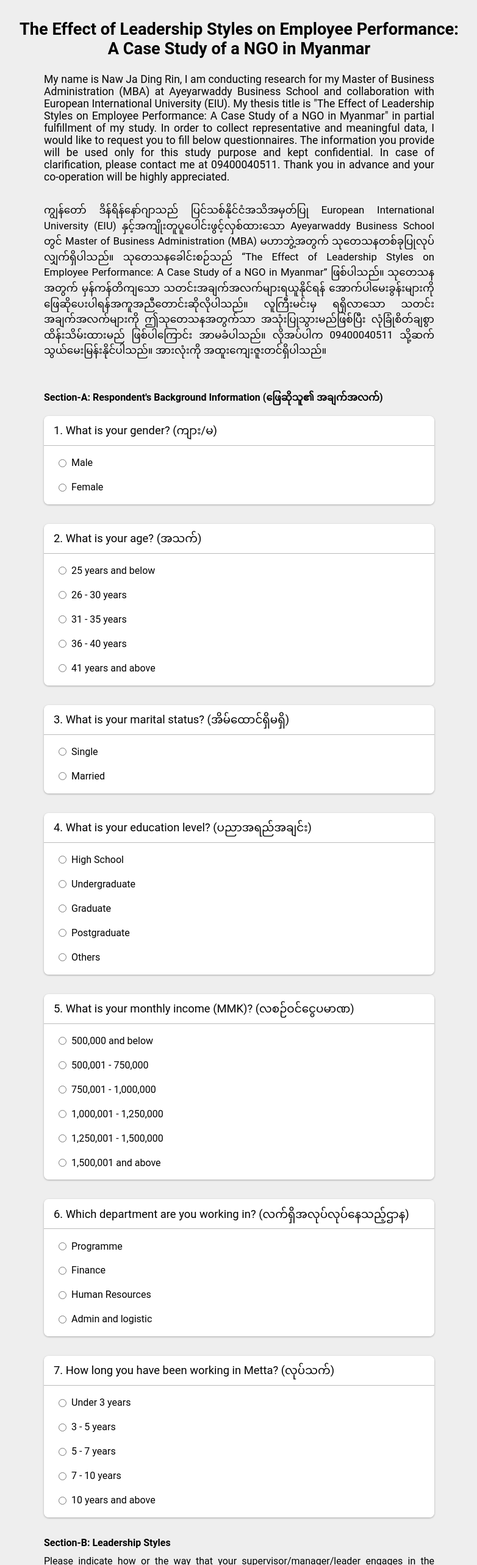
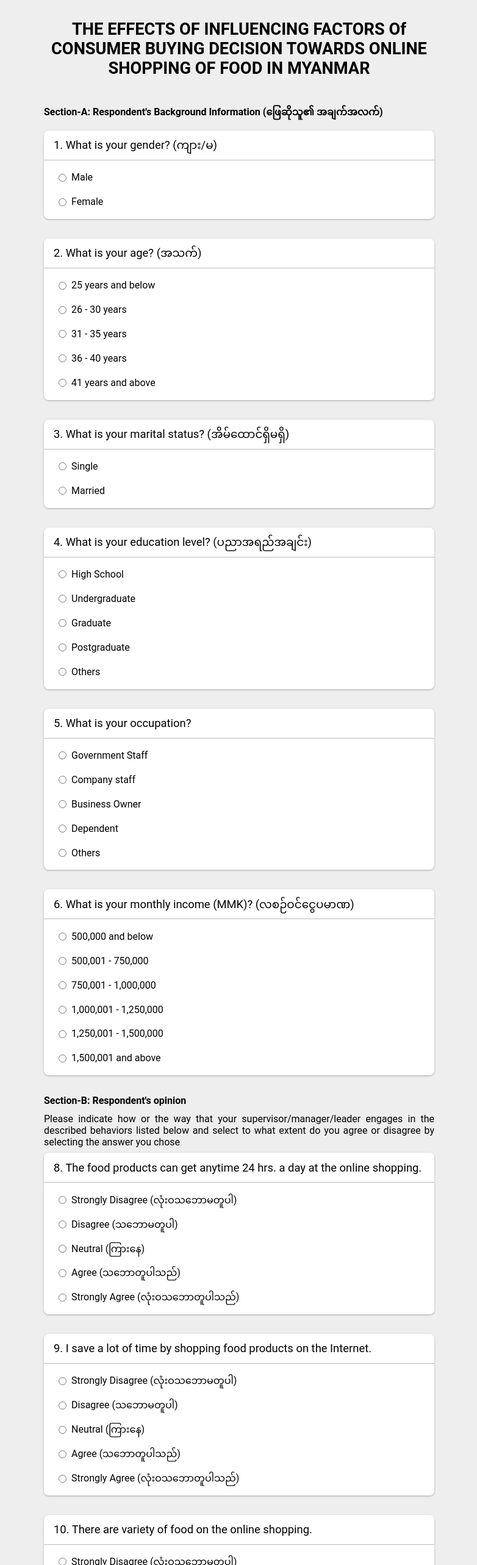
Before and after one commit to YakuBrangJa/Survey-App, a React (Create React App) app: page /survey in a window 1280 px wide. Shown: the top 2566 px of the page at 61% size, without its empty margins (248-1030 px from the left). Built offline with nearby package versions, Linux system fonts and the light colour scheme.

Commit message:
repo to github

```diff
--- a/src/Components/Survey/Header.jsx
+++ b/src/Components/Survey/Header.jsx
@@ -4,36 +4,11 @@ import "./header.css";
 function Header() {
   return (
     <header className="header ">
-      <h1>
-        The Effect of Leadership Styles on Employee Performance:
-        <br className="break" /> A Case Study of a NGO in Myanmar
+      <h1 className="container">
+        THE EFFECTS OF INFLUENCING FACTORS Of CONSUMER BUYING DECISION TOWARDS
+        ONLINE SHOPPING OF FOOD IN MYANMAR
       </h1>
-      <p className="container">
-        My name is Naw Ja Ding Rin, I am conducting research for my Master of
-        Business Administration (MBA) at Ayeyarwaddy Business School and
-        collaboration with European International University (EIU). My thesis
-        title is "The Effect of Leadership Styles on Employee Performance: A
-        Case Study of a NGO in Myanmar" in partial fulfillment of my study. In
-        order to collect representative and meaningful data, I would like to
-        request you to fill below questionnaires. The information you provide
-        will be used only for this study purpose and kept confidential. In case
-        of clarification, please contact me at <span>09400040511</span>. Thank
-        you in advance and your co-operation will be highly appreciated.
-      </p>
-      <p className="container info-mm">
-        ကျွန်တော် ဒိန်ရိန်နော်ဂျာသည် ပြင်သစ်နိုင်ငံအသိအမှတ်ပြု European
-        International University (EIU) နှင့်အကျိုးတူပူပေါင်းဖွင့်လှစ်ထားသော
-        Ayeyarwaddy Business School တွင် Master of Business Administration (MBA)
-        မဟာဘွဲ့အတွက် သုတေသနတစ်ခုပြုလုပ်လျှက်ရှိပါသည်။ သုတေသနခေါင်းစဉ်သည် “The
-        Effect of Leadership Styles on Employee Performance: A Case Study of a
-        NGO in Myanmar” ဖြစ်ပါသည်။ သုတေသနအတွက် မှန်ကန်တိကျသော
-        သတင်းအချက်အလက်များရယူနိုင်ရန် အောက်ပါမေးခွန်းများကို
-        ဖြေဆိုပေးပါရန်အကူအညီတောင်းဆိုလိုပါသည်။ လူကြီးမင်းမှ ရရှိလာသော
-        သတင်းအချက်အလက်များကို ဤသုတေသနအတွက်သာ အသုံးပြုသွားမည်ဖြစ်ပြီး
-        လုံခြုံစိတ်ချစွာ ထိန်းသိမ်းထားမည် ဖြစ်ပါကြောင်း အာမခံပါသည်။ လိုအပ်ပါက
-        09400040511 သို့ဆက်သွယ်မေးမြန်းနိုင်ပါသည်။ အားလုံးကို
-        အထူးကျေးဇူးတင်ရှိပါသည်။
-      </p>
+      {/* <p className="container"></p> */}
     </header>
   );
 }
--- a/src/store/formCardContent.js
+++ b/src/store/formCardContent.js
@@ -67,6 +67,21 @@ const initialState = {
       },
       {
         index: 5,
+        name: "Occupation",
+        legend: {
+          en: "What is your occupation?",
+          mm: null,
+        },
+        options: [
+          "Government Staff",
+          "Company staff",
+          "Business Owner",
+          "Dependent",
+          "Others",
+        ],
+      },
+      {
+        index: 6,
         name: "Income (MMK)",
         legend: {
           en: "What is your monthly income (MMK)?",
@@ -81,50 +96,21 @@ const initialState = {
           "1,500,001 and above",
         ],
       },
-      {
-        index: 6,
-        name: "Department",
-        legend: {
-          en: "Which department are you working in?",
-          mm: "လက်ရှိအလုပ်လုပ်နေသည့်ဌာန",
-        },
-        options: [
-          "Programme",
-          "Finance",
-          "Human Resources",
-          "Admin and logistic",
-        ],
-      },
-      {
-        index: 7,
-        name: "Work Year",
-        legend: {
-          en: "How long you have been working in Metta?",
-          mm: "လုပ်သက်",
-        },
-        options: [
-          "Under 3 years",
-          "3 - 5 years",
-          "5 - 7 years",
-          "7 - 10 years",
-          "10 years and above",
-        ],
-      },
     ],
   },
 
   // SECTION B
   sectionB: {
-    title: "Section-B: Leadership Styles",
+    title: "Section-B: Respondent's opinion",
     instruction:
       "Please indicate how or the way that your supervisor/manager/leader engages in the described behaviors listed below and select to what extent do you agree or disagree by selecting the answer you chose",
-    group: "Leadership Styles",
+    group: "Respondent's opinion",
     content: [
       {
         index: 8,
         name: "index8",
         legend: {
-          en: "My supervisor retains the final decision authority",
+          en: "The food products can get anytime 24 hrs. a day at the online shopping.",
           mm: null,
         },
         options: opinions,
@@ -133,35 +119,79 @@ const initialState = {
         index: 9,
         name: "index9",
         legend: {
-          en: "My supervisor includes me in decision making but retains the final decision making authority",
+          en: "I save a lot of time by shopping food products on the Internet.",
           mm: null,
         },
         options: opinions,
       },
-    ],
-  },
-
-  // SECTION C
-  sectionC: {
-    title: "Section-C: Employee Performance",
-    instruction:
-      "You are requested to rate yourself against each statement to indicate yourself assesment of your own performance",
-    group: "Employee Performance",
-    content: [
       {
         index: 10,
         name: "index10",
         legend: {
-          en: "I clearly understand the vision, mission and objectives of the organisation",
+          en: "There are variety of food on the online shopping.",
           mm: null,
         },
         options: opinions,
       },
       {
         index: 11,
-        name: "Index11",
+        name: "index11",
         legend: {
-          en: "I am motivated to work",
+          en: "I can save money by comparing the prices offered at different shops for purchasing food.",
+          mm: null,
+        },
+        options: opinions,
+      },
+      {
+        index: 12,
+        name: "index12",
+        legend: {
+          en: "I worry to buy food online because of a lack of the ability to check physical objects and taste.",
+          mm: null,
+        },
+        options: opinions,
+      },
+      {
+        index: 13,
+        name: "index13",
+        legend: {
+          en: "I can only see the limited knowledge of the foods posted by online shops.",
+          mm: null,
+        },
+        options: opinions,
+      },
+      {
+        index: 14,
+        name: "index14",
+        legend: {
+          en: "I worry about being cheated and losing money through online shopping.",
+          mm: null,
+        },
+        options: opinions,
+      },
+      {
+        index: 15,
+        name: "index15",
+        legend: {
+          en: "I worry about the waste of time if products break or fail after a few days and need replacement.",
+          mm: null,
+        },
+        options: opinions,
+      },
+      {
+        index: 16,
+        name: "index16",
+        legend: {
+          en: "I worry about the close expiry date being delivered when I order food online.",
+          mm: null,
+        },
+        options: opinions,
+      },
+      {
+        index: 16,
+        name: "index16",
+        legend: {
+          en: "It is easy to purchase food products via the mobile application.",
           mm: null,
         },
         options: opinions,
```
Also changed, not shown: 1 other file (tests, documents, lock files or other folders).
